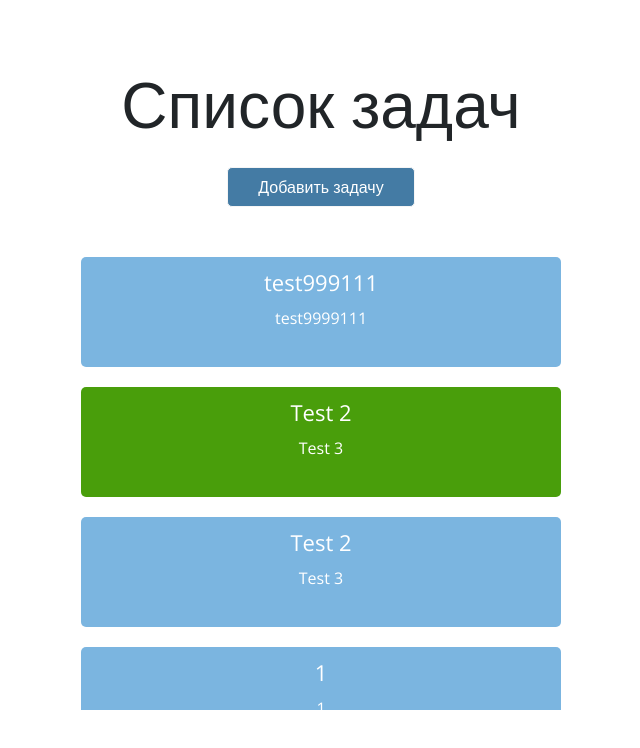
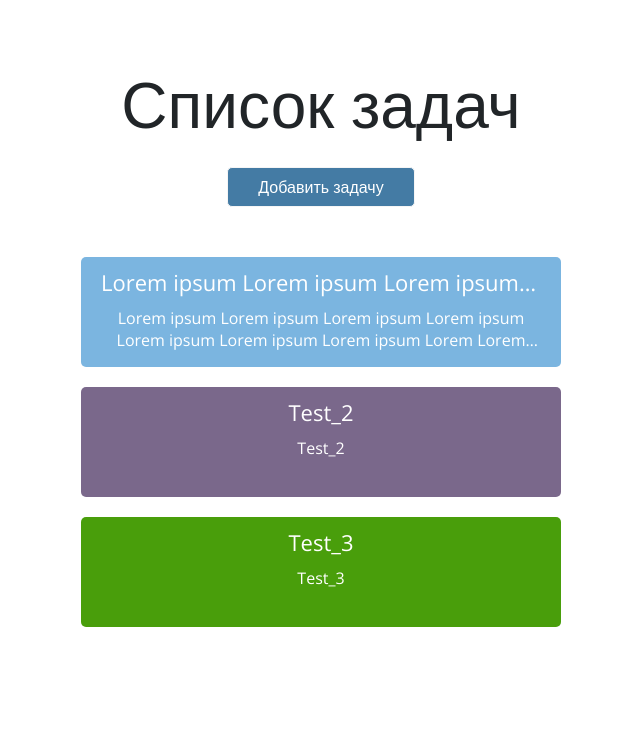
Before and after one commit to evd3v/todolist-vue, a Vue app: page / in a window 1280 px wide. Shown: the top 748 px of the page, without its empty margins (319-959 px from the left). Built offline with nearby package versions, Linux system fonts and the light colour scheme; no server answers; data requests are answered from the project's data file.

Commit message:
final updates and refactoring

```diff
--- a/db.json
+++ b/db.json
@@ -2,38 +2,24 @@
   "tasks": [
     {
       "id": 1,
-      "title": "test999111",
-      "description": "test9999111",
+      "title": "Lorem ipsum Lorem ipsum Lorem ipsum Lorem ipsum Lorem ipsum Lorem ipsum Lorem ipsum Lorem ipsum Lorem ipsum Lorem ipsum Lorem ipsum Lorem ipsum Lorem ipsum Lorem ipsum Lorem ipsum Lorem ipsum",
+      "description": "Lorem ipsum Lorem ipsum Lorem ipsum Lorem ipsum Lorem ipsum Lorem ipsum Lorem ipsum Lorem  Lorem ipsum Lorem ipsum Lorem ipsum Lorem ipsum Lorem ipsum Lorem ipsum Lorem ipsum Lorem ipsum Lorem ipsum Lorem ipsum Lorem ipsum Lorem ipsum Lorem ipsum Lorem ipsum Lorem ipsum Lorem ipsum",
       "status": 1,
       "created_date": "2021-12-12 12:12"
     },
     {
-      "title": "Test 2",
-      "description": "Test 3",
-      "status": 3,
-      "created_date": "2021-12-12 12:12",
-      "id": 5
+      "id": 2,
+      "title": "Test_2",
+      "description": "Test_2",
+      "status": 2,
+      "created_date": "2021-12-12 01:15"
     },
     {
-      "title": "Test 2",
-      "description": "Test 3",
-      "status": 1,
-      "created_date": "2021-12-12 12:12",
-      "id": 6
-    },
-    {
-      "title": "1",
-      "description": "1",
-      "status": 1,
-      "created_date": "2021-02-02 19:58",
-      "id": 7
-    },
-    {
-      "title": "1",
-      "description": "1",
-      "status": 1,
-      "created_date": "2021-02-02 20:00",
-      "id": 8
+      "id": 3,
+      "title": "Test_3",
+      "description": "Test_3",
+      "status": 3,
+      "created_date": "2021-12-12 01:15"
     }
   ]
 }
--- a/src/views/tasks/NewTask.vue
+++ b/src/views/tasks/NewTask.vue
@@ -29,12 +29,12 @@ export default {
   },
   computed: {
     valid() {
-      console.log(createFormattedTaskDate())
       return this.title && this.description
     }
   },
   methods: {
     async createTask() {
+      if (this.valid) {
         this.loading = true
         const id = await tasksRequest
           .createTask({
@@ -46,6 +46,7 @@ export default {
           .finally(() => (this.loading = false))
 
         await this.$router.replace(`/tasks/${id}`)
+      }
     }
   }
 }
--- a/src/views/tasks/Task.vue
+++ b/src/views/tasks/Task.vue
@@ -13,7 +13,7 @@
         .task-page-form-field
           span(class="task-page-form-field-text")
             | Дата создания: {{ task.created_date }}
-        base-button(label='Обновить' @click='onUpdate' :disabled='!haveUpdates || loading' :loading='updating')
+        base-button(label='Обновить' @click='onUpdate' :disabled='!haveUpdates || loading || !valid' :loading='updating')
         base-button(label='Удалить' @click='onDelete' variant="error" :disabled="loading" :loading='deleting')
     template(v-else)
       circular-preloader
@@ -52,6 +52,9 @@ export default {
     haveUpdates() {
       return !isEqual(this.task, this.copyTask)
     },
+    valid() {
+      return this.task.title && this.task.description
+    },
     loading() {
       return this.deleting || this.updating
     }
@@ -60,7 +63,7 @@ export default {
     const id = Number(this.$route.params.id)
     try {
       const task = await tasksRequest.getTaskById({ id })
-      this.task = { ...task, status: getTaskStatusById(task.id) }
+      this.task = { ...task, status: getTaskStatusById(task.status) }
       this.copyTask = { ...this.task }
     } catch (e) {
       await this.$router.replace('/error')
@@ -68,6 +71,7 @@ export default {
   },
   methods: {
     async onUpdate() {
+      if (this.valid) {
         this.updating = true
         await tasksRequest
           .updateTask({
@@ -81,6 +85,7 @@ export default {
           .finally(() => (this.updating = false))
 
         await this.$router.replace('/')
+      }
     },
     async onDelete() {
       this.deleting = true
```
Also changed, not shown: src/assets/images/svg/chevron-bottom.svg (added), 1 other file (tests, documents, lock files or other folders). Lines whose indentation alone changed are shown as unchanged.
